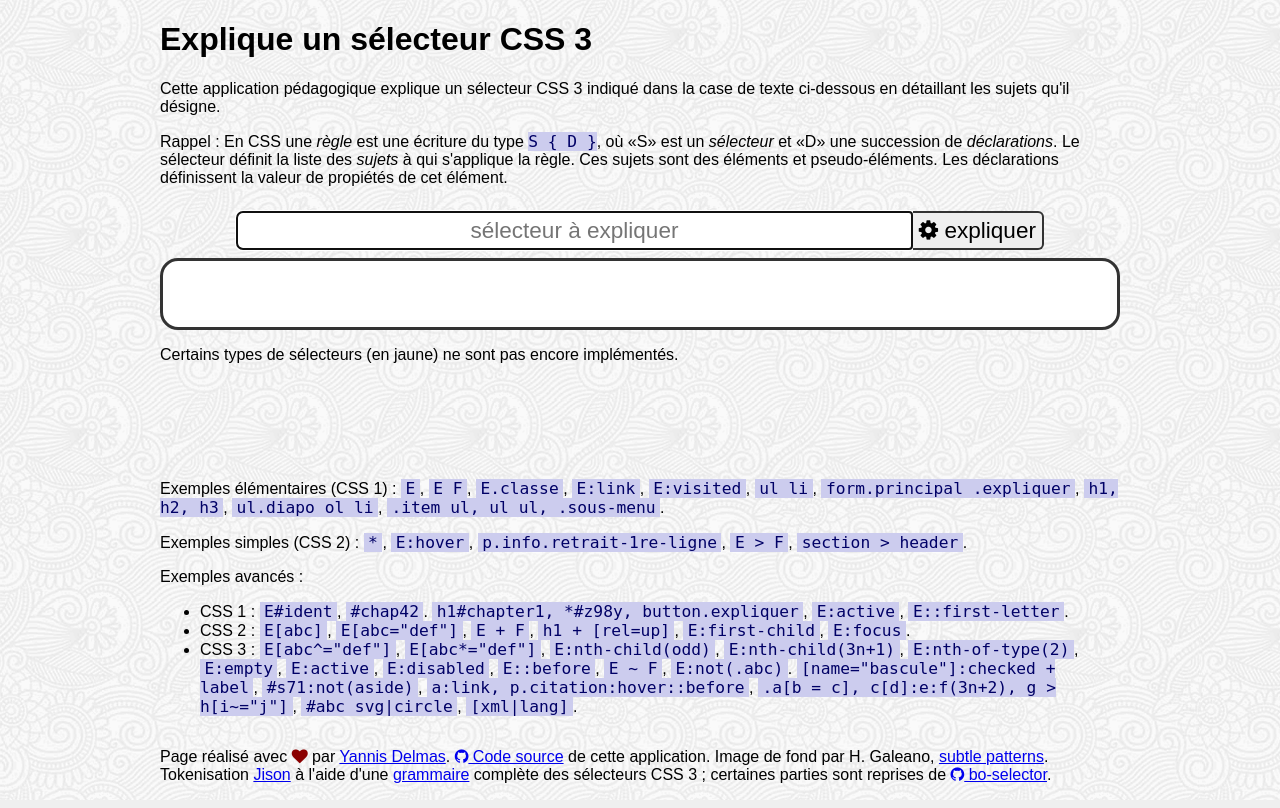
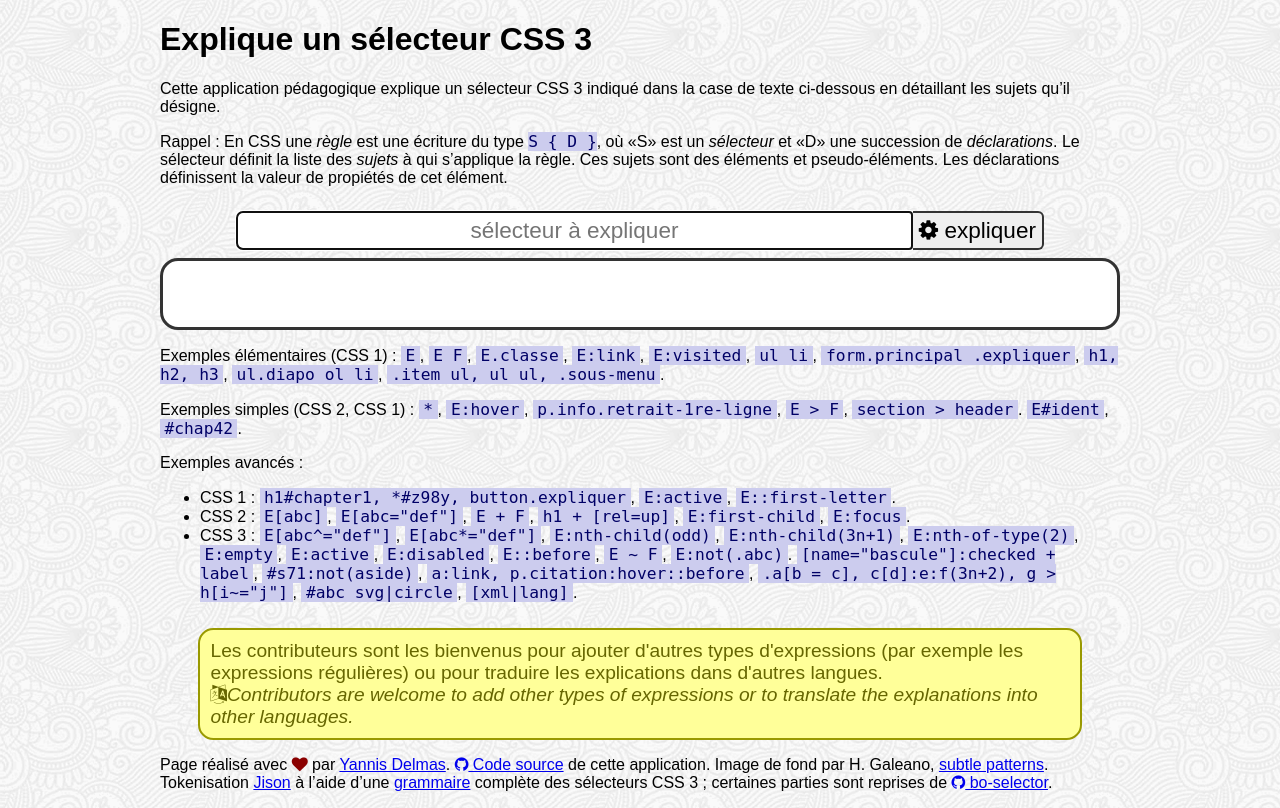
Before and after one commit to YannisDelmas/explain-expression, a PHP site: page / in a window 1280 px wide. Run offline with PHP 8.4, Linux system fonts and the light colour scheme.

Commit message:
préparation de l'internationalisation

```diff
--- /dev/null
+++ b/css-parser-page.fr.php
@@ -0,0 +1,41 @@
+<?php
+
+$cssParser = [
+	'title' => 'Explique un sélecteur CSS',
+	'docTitle' => 'Explique un sélecteur CSS 3',
+	'info' => '
+		<p>
+			Cette application pédagogique explique un sélecteur CSS&nbsp;3 indiqué dans la
+			case de texte ci-dessous en détaillant les sujets qu’il désigne.
+		</p>
+		<p>
+			Rappel&nbsp;: En CSS une <em>règle</em> est une écriture du type
+			<code class="language-css">S { D }</code>, où «S» est un <em>sélecteur</em> et
+			«D» une succession de <em>déclarations</em>.
+			Le sélecteur définit la liste des <em>sujets</em> à qui s’applique la règle.
+			Ces sujets sont des éléments et pseudo-éléments.
+			Les déclarations définissent la valeur de propiétés de cet élément.
+		</p>',
+	'explain' => 'expliquer',
+	'exampleA' => 'Exemples élémentaires (CSS 1)&nbsp;:',
+	'exampleB' => 'Exemples simples (CSS 2, CSS 1)&nbsp;:',
+	'exampleC' => 'Exemples avancés&nbsp;:',
+	'footer' => '
+		<p>
+			Page réalisé avec
+			<span class="fa fa-heart" aria-valuetext="coeur" style="color: darkred;"></span>
+			par <a href="https://delmas-rigoutsos.nom.fr/">Yannis Delmas</a>.
+			<a href="https://github.com/YannisDelmas/explain-expression/"><span class="fa fa-github"></span>
+			Code source</a> de cette application.
+			Image de fond par H.&nbsp;Galeano,
+			<a href="https://www.toptal.com/designers/subtlepatterns/full-bloom-pattern/">subtle
+			patterns</a>.
+			Tokenisation <a href="http://zaa.ch/jison/">Jison</a> à l’aide d’une
+			<a href="css-parser.jison">grammaire</a> complète des sélecteurs CSS&nbsp;3&nbsp;;
+			certaines parties sont reprises de
+			<a href="https://github.com/featurist/bo-selector"><span class="fa fa-github"></span>
+			bo-selector</a>.
+		</p>',
+		'subjects' => 'Sujet(s)&nbsp;:',
+		'specificity' => 'Spécificité&nbsp;:'
+];
--- a/explain-expression.css
+++ b/explain-expression.css
@@ -7,6 +7,10 @@
 body {
 	font-family: Arial, Helvetica, sans-serif;
 	background-image: url(full-bloom.png);
+}
+
+footer .message {
+	font-size: 120%;
 }
 
 input, button, .explication {
@@ -31,7 +35,16 @@ body {
 	grid-template-columns: 1fr;
 }
 .erreur { color: #900; background-color: #FCC; }
-.todo   { color: #990; background-color: #FF9; }
+.todo { color: #990; background-color: #FF9; }
+
+footer .message {
+	border: 2px solid #990;
+	color: #660;
+	background-color: #FF9;
+	border-radius: 0.8em;
+	padding: 1ex;
+	margin: 1ex 2em;
+}
 
 /* 3) Formulaire */
 
--- a/index.php
+++ b/index.php
@@ -9,8 +9,9 @@
  * @author	Yannis Delmas
  */
 
-/* Initialisations */
+/* Langue */
 $lang = 'fr';
+include("css-parser-page.{$lang}.php");
 
 /* Encodage */
 header('Content-Type: text/html; charset=utf-8');
@@ -20,43 +21,29 @@ header('Content-Type: text/html; charset=utf-8');
 <head>
 	<meta charset="UTF-8">
 	<meta name="viewport" content="width=device-width, initial-scale=1.0">
-	<title>Explique un sélecteur CSS</title>
+	<title><?= $cssParser['title'] ?></title>
 	<link rel="stylesheet" href="https://cdnjs.cloudflare.com/ajax/libs/font-awesome/4.7.0/css/font-awesome.min.css" integrity="sha256-eZrrJcwDc/3uDhsdt61sL2oOBY362qM3lon1gyExkL0=" crossorigin="anonymous" />
 	<link rel="stylesheet" href="explain-expression.css">
 </head>
 <body>
 	<header>
-		<h1>Explique un sélecteur CSS 3</h1>
-		<div class="chapeau">
-			<p>
-				Cette application pédagogique explique un sélecteur CSS&nbsp;3 indiqué dans la
-				case de texte ci-dessous en détaillant les sujets qu'il désigne.
-			</p>
-			<p>
-				Rappel&nbsp;: En CSS une <em>règle</em> est une écriture du type
-				<code class="language-css">S { D }</code>, où «S» est un <em>sélecteur</em> et
-				«D» une succession de <em>déclarations</em>.
-				Le sélecteur définit la liste des <em>sujets</em> à qui s'applique la règle.
-				Ces sujets sont des éléments et pseudo-éléments.
-				Les déclarations définissent la valeur de propiétés de cet élément.
-			</p>
-		</div>
+		<h1><?= $cssParser['docTitle'] ?></h1>
+		<div class="chapeau"><?= $cssParser['info'] ?></div>
 	</header>
 	<main>
 		<form action="javascript:analyse()">
 			<div class="input-group">
 				<input type="text" name="selecteur" id="selecteur" placeholder="sélecteur à expliquer">
-				<button type="submit" id="expliquer"><span class="fa fa-cog"></span> expliquer</button>
+				<button type="submit" id="expliquer"><span class="fa fa-cog"></span> <?= $cssParser['explain'] ?></button>
 			</div>
 		</form>
 		<div class="explication">
 			<output><p>&nbsp;</p></output>
 		</div>
-		<p>Certains types de sélecteurs (en jaune) ne sont pas encore implémentés.</p>
 	</main>
 	<section class="exemples">
 		<p>
-			Exemples élémentaires (CSS 1)&nbsp;:
+			<?= $cssParser['exampleA'] ?>
 			<code class="exemple">E</code>,
 			<code class="exemple">E F</code>,
 			<code class="exemple">E.classe</code>,
@@ -69,21 +56,21 @@ header('Content-Type: text/html; charset=utf-8');
 			<code class="exemple">.item ul, ul ul, .sous-menu</code>.
 		</p>
 		<p>
-			Exemples simples (CSS 2)&nbsp;:
+			<?= $cssParser['exampleB'] ?>
 			<code class="exemple">*</code>,
 			<code class="exemple">E:hover</code>,
 			<code class="exemple">p.info.retrait-1re-ligne</code>,
 			<code class="exemple">E > F</code>,
 			<code class="exemple">section > header</code>.
+			<code class="exemple">E#ident</code>,
+			<code class="exemple">#chap42</code>.
 		</p>
 		<p>
-			Exemples avancés&nbsp;:
+			<?= $cssParser['exampleC'] ?>
 		</p>
 		<ul>
 			<li>
 				CSS 1&nbsp;:
-				<code class="exemple">E#ident</code>,
-				<code class="exemple">#chap42</code>.
 				<code class="exemple">h1#chapter1, *#z98y, button.expliquer</code>,
 				<code class="exemple">E:active</code>,
 				<code class="exemple">E::first-letter</code>.
@@ -120,17 +107,14 @@ header('Content-Type: text/html; charset=utf-8');
 		</ul>
 	</section>
 	<footer>
-		<p>
-			Page réalisé avec
-			<span class="fa fa-heart" aria-valuetext="coeur" style="color: darkred;"></span>
-			par <a href="https://delmas-rigoutsos.nom.fr/">Yannis Delmas</a>.
-			<a href="https://github.com/YannisDelmas/explain-expression/"><span class="fa fa-github"></span> Code source</a> de cette application.
-			Image de fond par H.&nbsp;Galeano, <a href="https://www.toptal.com/designers/subtlepatterns/full-bloom-pattern/">subtle patterns</a>.
-			Tokenisation <a href="http://zaa.ch/jison/">Jison</a> à l'aide d'une
-			<a href="css-parser.jison">grammaire</a> complète des sélecteurs CSS&nbsp;3&nbsp;;
-			certaines parties sont reprises de
-			<a href="https://github.com/featurist/bo-selector"><span class="fa fa-github"></span> bo-selector</a>.
+		<p class="message">
+			Les contributeurs sont les bienvenus pour ajouter d'autres types d'expressions
+			(par exemple les expressions régulières)
+			ou pour traduire les explications dans d'autres langues.
+			<br><span class="fa-language fa"></span><i lang="en">Contributors are welcome to add
+			other types of expressions or to translate the explanations into other languages.</i>
 		</p>
+		<?= $cssParser['footer'] ?>
 	</footer>
 	<script src="css-parser.jison.js"></script>
 	<script src="css-parser-explain.<?= $lang ?>.js"></script>
@@ -298,10 +282,10 @@ header('Content-Type: text/html; charset=utf-8');
 			cssParser.yy.create = (data => data);
 			try {
 				let texteTokenisé = cssParser.parse(texteBrut);
-				console.info('tokens : ', texteTokenisé);
+				console.info('tokens: ', texteTokenisé);
 				explication.innerHTML =
-					'Sujet(s)&nbsp;: '+ fabriqueExplication(texteTokenisé)+
-					'<p>Spécificité&nbsp;: '+ calculeSpécificité(texteTokenisé)+ '</p>';
+					'<?= $cssParser['subjects'] ?> '+ fabriqueExplication(texteTokenisé)+
+					'<p><?= $cssParser['specificity'] ?> '+ calculeSpécificité(texteTokenisé)+ '</p>';
 				explication.classList.remove('erreur');
 			} catch(error) {
 				explication.innerHTML = '<pre>'+ error.toString()+ '</pre>';
```
